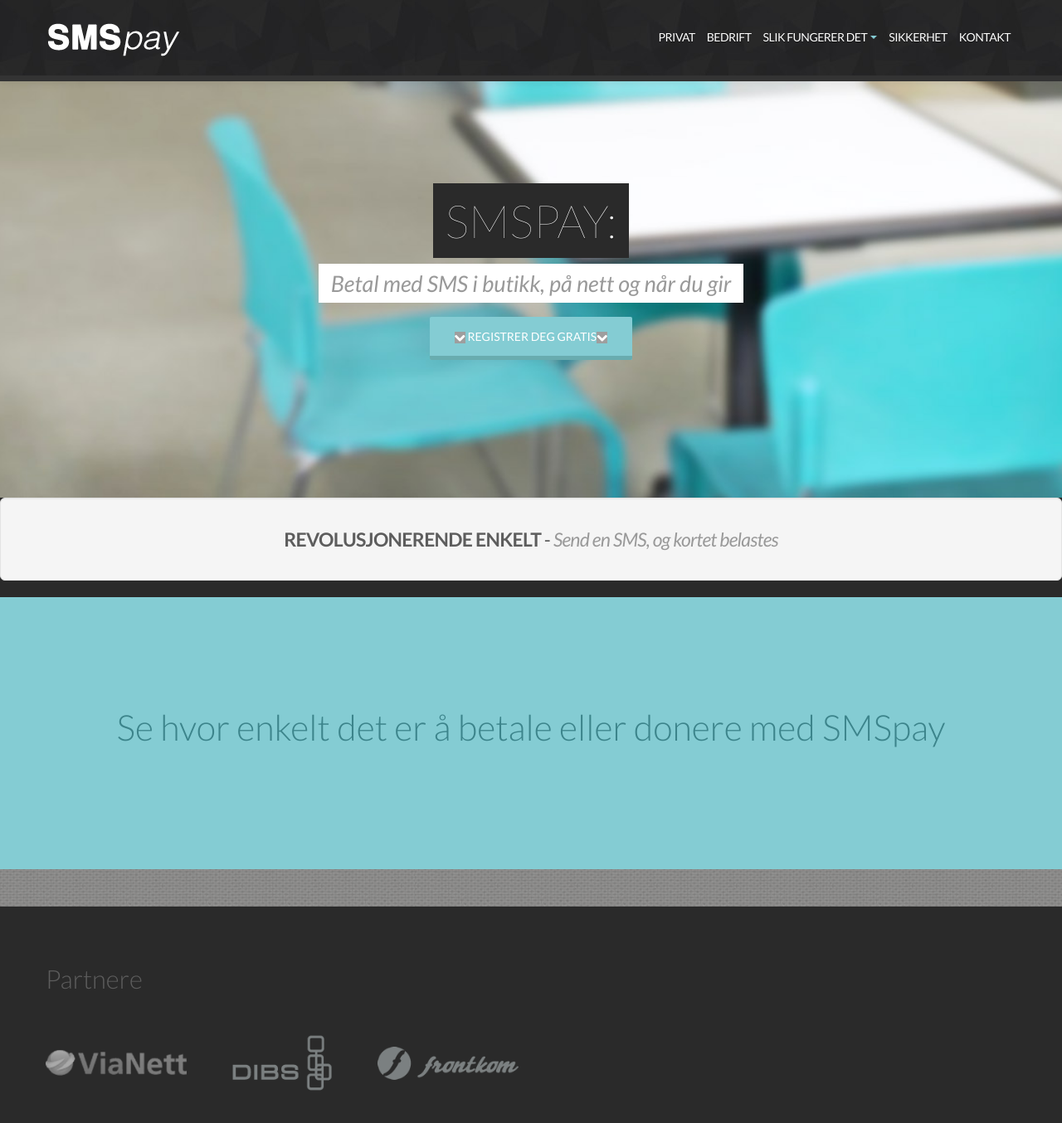
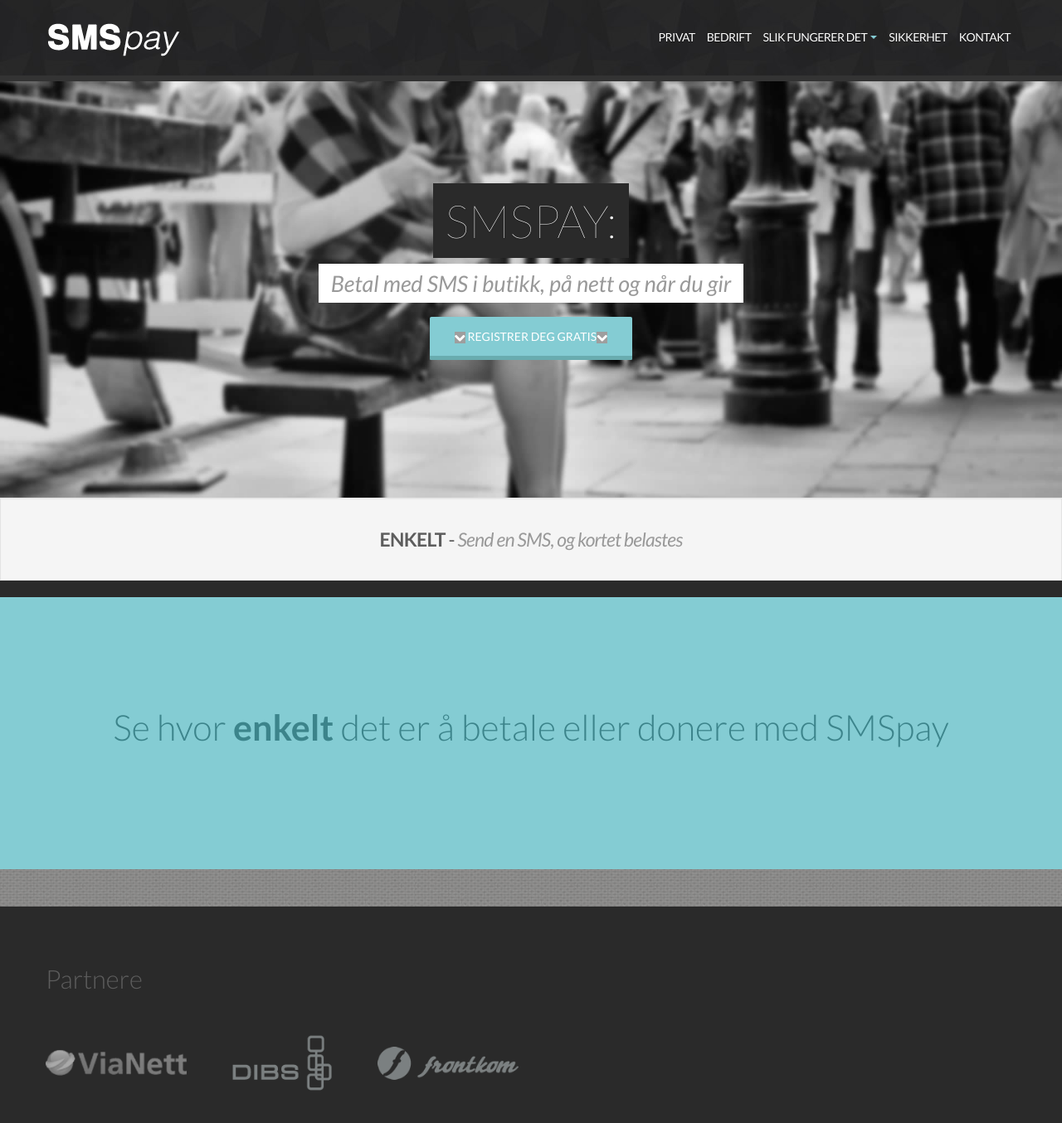
Before and after one commit to front/smspay.io, a Jekyll site: the page built from index.html, in a window 1280 px wide and 1400 px high. Shown: the top 1354 px of the window at 83% size. Built offline with Jekyll 4.4.1, drawn with Linux system fonts in a browser that asks for light colours; nearby versions of some CDN libraries; grey boxes are pictures that could not be loaded.

Commit message:
Bug fixes

```diff
--- a/_layouts/default.html
+++ b/_layouts/default.html
@@ -13,8 +13,8 @@
   <meta property="og:description" content="">
 
   <!-- Styles -->
-  <link rel="stylesheet" href="css/font-awesome.min.css">
-  <link rel="stylesheet" href="css/animate.css">
+  <link rel="stylesheet" href="/css/font-awesome.min.css">
+  <link rel="stylesheet" href="/css/animate.css">
   <link href='http://fonts.googleapis.com/css?family=Lato:400,100,100italic,300,300italic,400italic,700,700italic,900,900italic' rel='stylesheet' type='text/css'>
 
   <link rel="stylesheet" href="/css/bootstrap.min.css">
--- a/css/custom-styles.css
+++ b/css/custom-styles.css
@@ -20,3 +20,11 @@
   margin-left: auto;
   margin-right: auto;
 }
+
+.well-large {
+  border-radius: 0;
+}
+
+#services h2 {
+  color: white;
+}
--- a/css/main.css
+++ b/css/main.css
@@ -339,23 +339,7 @@
 
 /*------Header Image One---------*/
 .one {
-  background: url(../img/header1.jpg) no-repeat center center;
-  background-size: cover;
-}
-
-
-/*------Header Image Two---------*/
-
-.two {
-  background: url(../img/header2.jpg) no-repeat center center;
-  background-size: cover;
-}
-
-
-/*------Header Image Three---------*/
-
-.three {
-  background: url(../img/header3.jpg) no-repeat center center;
+  background: url(../img/smspaying-girl.jpg) no-repeat center center;
   background-size: cover;
 }
 
--- a/index.html
+++ b/index.html
@@ -27,7 +27,7 @@
       <div class="container">
         <div class="row-fluid">
           <div class="span12 text-center">
-            <h3><strong>REVOLUSJONERENDE ENKELT</strong> - <span><em>Send en SMS, og kortet belastes</em></span></h3>
+            <h3><strong>ENKELT</strong> - <span><em>Send en SMS, og kortet belastes</em></span></h3>
           </div>
         </div>
       </div>
@@ -41,7 +41,7 @@
     <div class="container">
       <div class="row-fluid">
         <div class="span12 text-center">
-          <h2> <a href="/hvordan">Se hvor enkelt det er å betale eller donere med SMSpay</a> </h2>
+          <h2> <a href="/hvordan">Se hvor <strong>enkelt</strong> det er å betale eller donere med SMSpay</a> </h2>
         </div>
       </div>
     </div>
```
Also changed, not shown: img/smspaying-girl.jpg (added).
